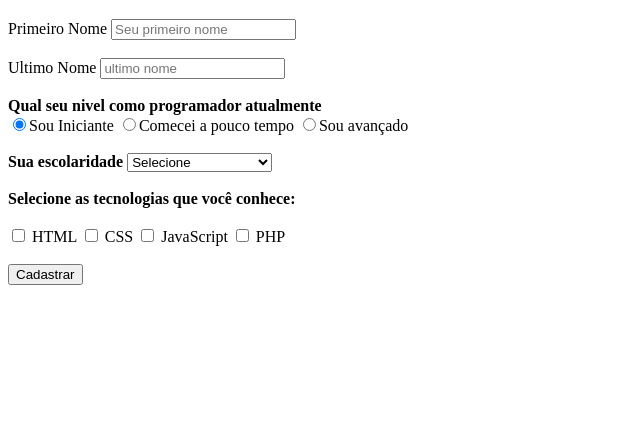
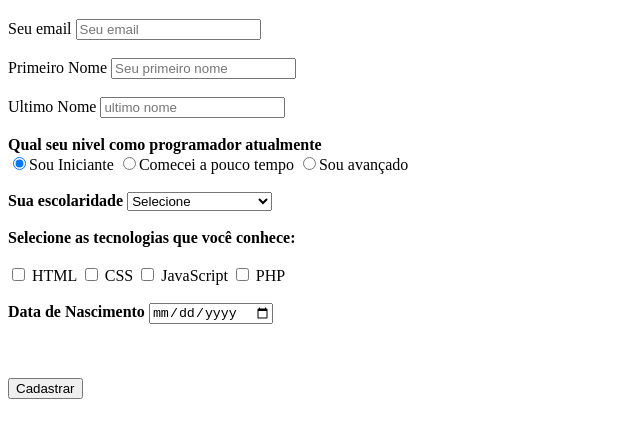
Before and after one commit to SbaisBR/html, a plain HTML site: page Formularios/index.html in a window 1280 px wide. Shown: the part 61-498 px from the top of the page, without its empty margins (0-640 px from the left). Drawn offline with Linux system fonts and the light colour scheme.

Commit message:
Email e datas

```diff
--- a/Formularios/index.html
+++ b/Formularios/index.html
@@ -9,6 +9,10 @@
 
     <h1>Formularios</h1>
     <form>
+
+        <label for="email">Seu email</label>
+        <input type="email" id="email" name="email" placeholder="Seu email" required><br><br>
+
         <label for="nome">Primeiro Nome</label>
         <input type="text" id="pnome" name="pnome" placeholder="Seu primeiro nome" required><br><br>
 
@@ -58,6 +62,15 @@
         <label for="tecnologia4">PHP</label>
 
         <br><br>
+
+        <!--Tipo Date-->
+
+        <label for="dataNascimento">
+            <strong>Data de Nascimento</strong>
+        </label>
+        <input type="date" name="dataNascimento" id="dataNascimento" required><br><br>
+
+        <br><br>
         <input type="submit" value="Cadastrar">
     </form>
 </body>
```
